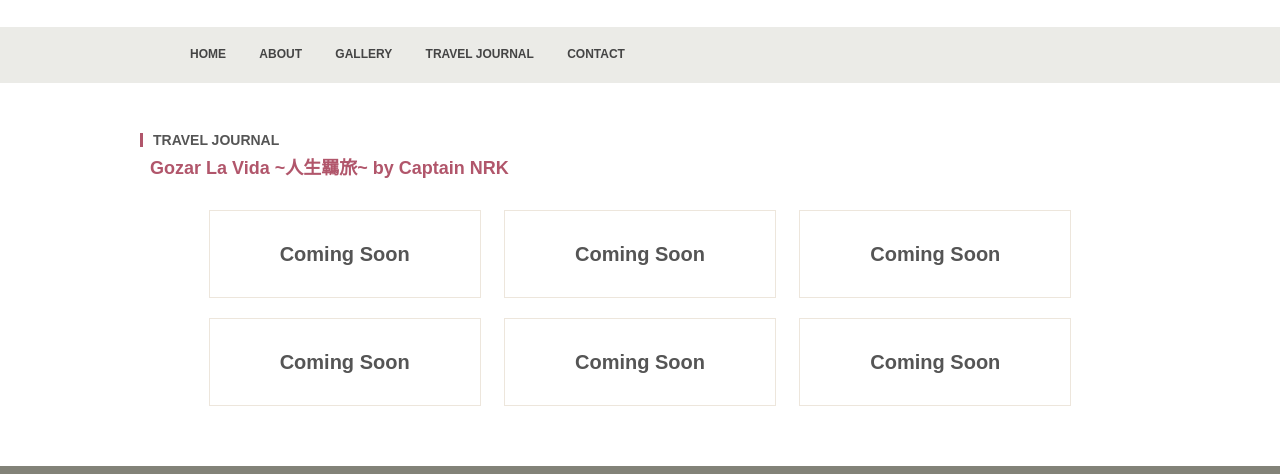
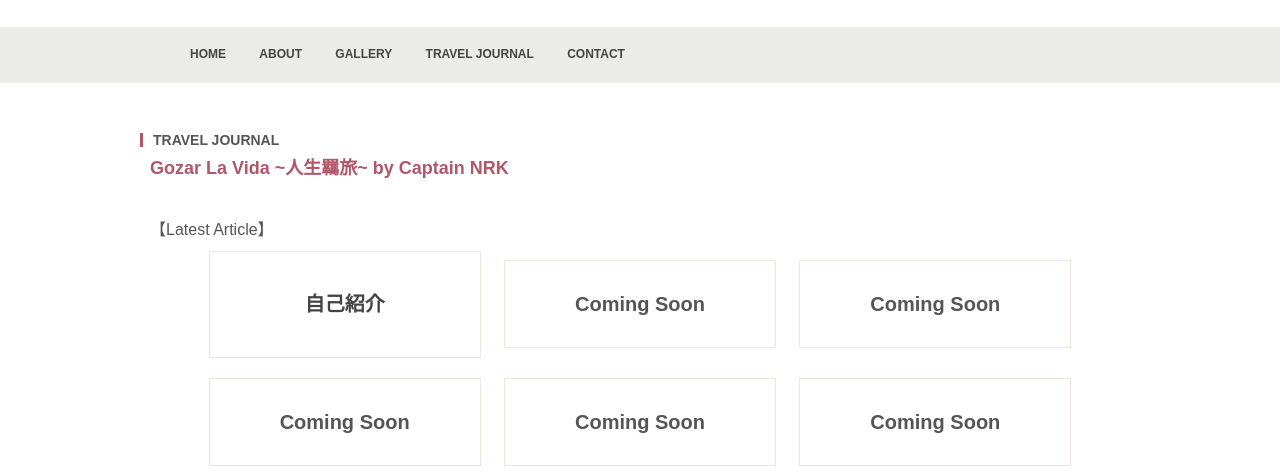
Before and after one commit to Somoh287/Portfolio, a plain HTML site: page traveljournal.html in a window 1280 px wide. Shown: the part 108-582 px from the top of the page. Drawn offline with Linux system fonts and the light colour scheme.

Commit message:
Update traveljournal.html

```diff
--- a/traveljournal.html
+++ b/traveljournal.html
@@ -34,9 +34,10 @@
         <section>
             <h1>TRAVEL JOURNAL</h1>
             <h2><strong><a href="https://captainnorn.blogspot.com/">Gozar La Vida ~人生羈旅~ by Captain NRK</a></strong></h2>
+                <p>【Latest Article】</p>
                     <div class="traveljournal">
                         <ul>
-                        <li>Coming Soon</li>
+                            <li><a href="https://captainnorn.blogspot.com/2023/01/blog-post.html">自己紹介</a></li>
                             <li>Coming Soon</li>
                             <li>Coming Soon</li>
                             <li>Coming Soon</li>
```
Lines whose indentation alone changed are shown as unchanged.
